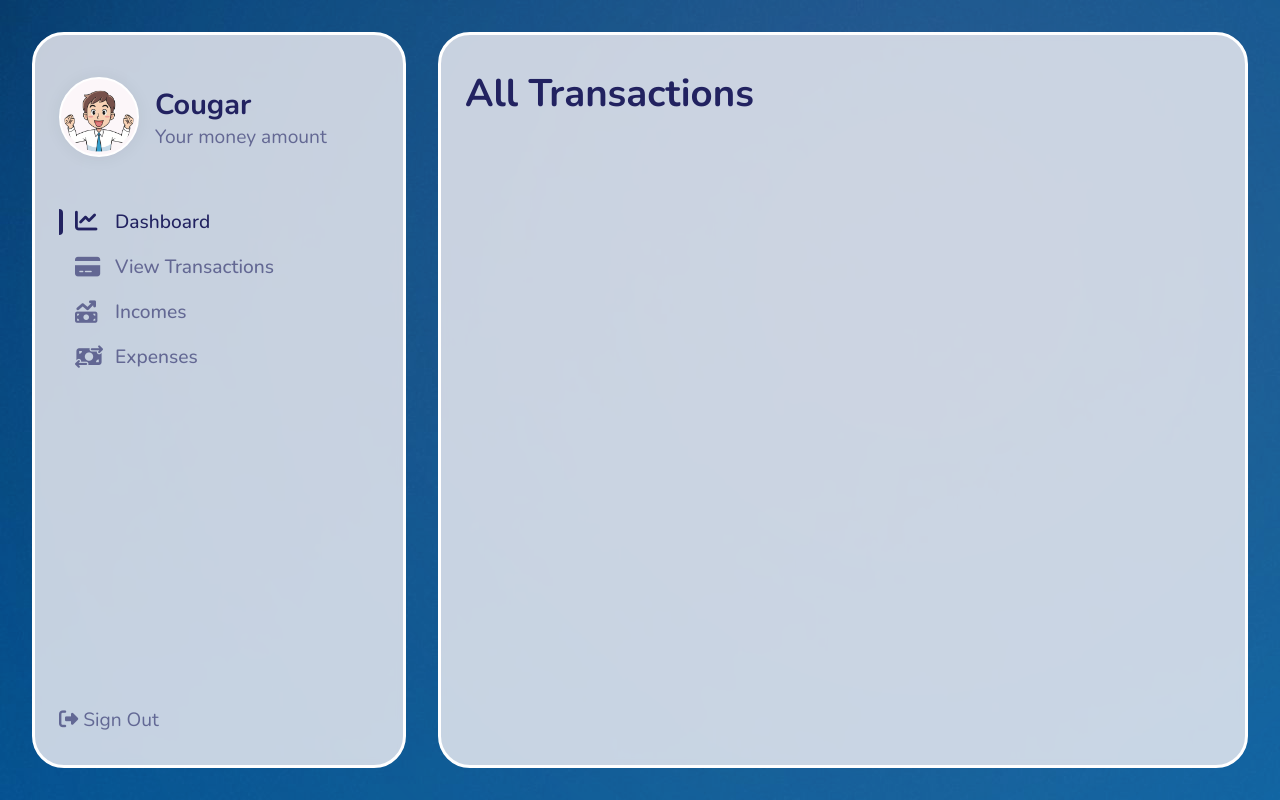
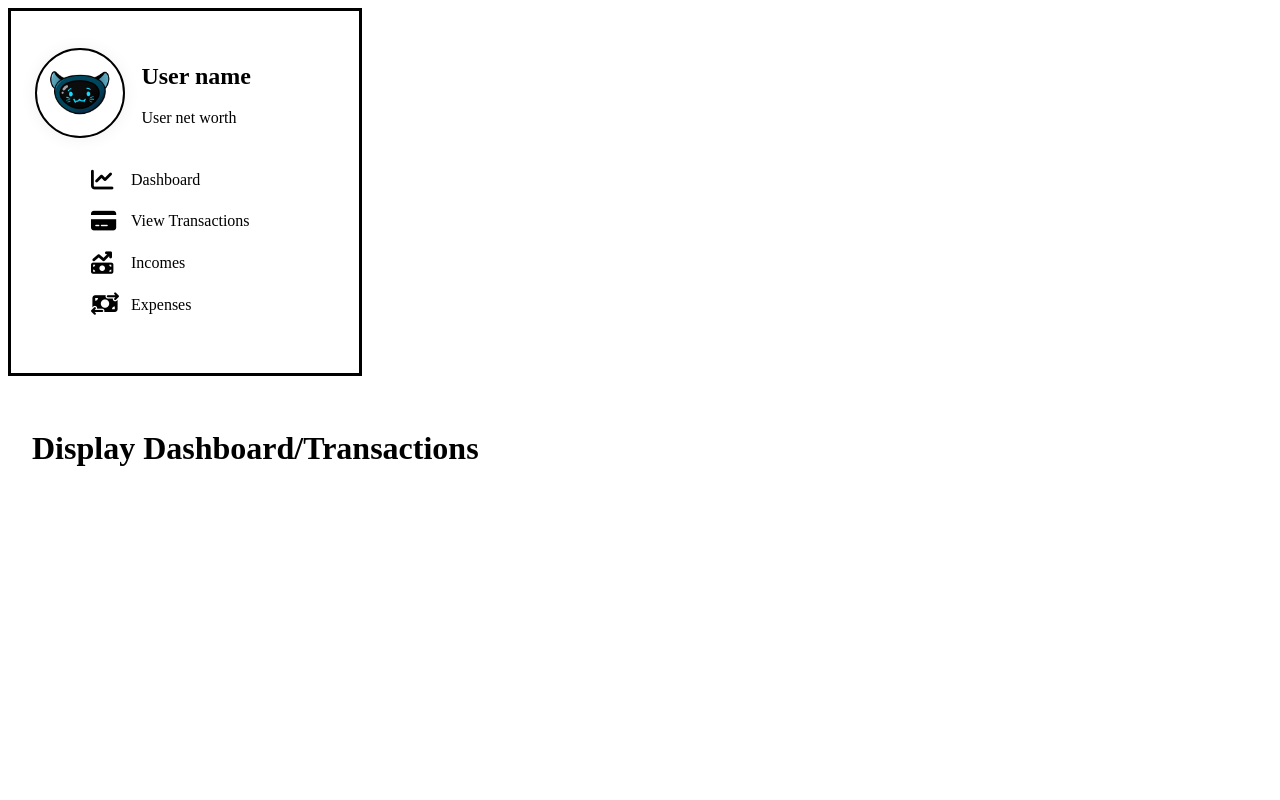
Before and after one commit to johnbcruz/wealth-wise, a React (Create React App) app in the folder frontend/: page / in a window 1280 px wide. Built offline with nearby package versions, Linux system fonts and the light colour scheme.

Commit message:
Update frontend boilerplate

```diff
--- a/frontend/src/App.js
+++ b/frontend/src/App.js
@@ -1,8 +1,4 @@
-import React, {useState, useMemo} from 'react'
-import styled from "styled-components";
-import bg from './img/bg.png'
-import {MainLayout} from './styles/Layouts'
-import Orb from './Components/Orb/Orb'
+import React, {useState} from 'react'
 import Navigation from './Components/Navigation/Navigation'
 import Dashboard from './Components/Dashboard/Dashboard';
 import Income from './Components/Income/Income'
@@ -30,38 +26,14 @@ function App() {
     }
   }
 
-  const orbMemo = useMemo(() => {
-    return <Orb />
-  },[])
-
   return (
-    <AppStyled bg={bg} className="App">
-      {orbMemo}
-      <MainLayout>
+    <div className="App">
         <Navigation active={active} setActive={setActive} />
         <main>
           {displayData()}
         </main>
-      </MainLayout>
-    </AppStyled>
+    </div>
   );
 }
 
-const AppStyled = styled.div`
-  height: 100vh;
-  background-image: url(${props => props.bg});
-  position: relative;
-  main{
-    flex: 1;
-    background: rgba(252, 246, 249, 0.78);
-    border: 3px solid #FFFFFF;
-    backdrop-filter: blur(4.5px);
-    border-radius: 32px;
-    overflow-x: hidden;
-    &::-webkit-scrollbar{
-      width: 0;
-    }
-  }
-`;
-
 export default App;
--- a/frontend/src/Components/Dashboard/Dashboard.js
+++ b/frontend/src/Components/Dashboard/Dashboard.js
@@ -6,7 +6,7 @@ function Dashboard() {
     return (
         <DashboardStyled>
             <InnerLayout>
-                <h1>All Transactions</h1>
+                <h1>Display Dashboard/Transactions</h1>
             </InnerLayout>
         </DashboardStyled>
     );
--- a/frontend/src/Components/Expenses/Expenses.js
+++ b/frontend/src/Components/Expenses/Expenses.js
@@ -6,14 +6,15 @@ function Expenses(){
     return(
         <ExpensesStyled>
             <InnerLayout>
-                {/* Add any content you want within the InnerLayout here */}
+                <h1>Display Expenses</h1>
             </InnerLayout>
         </ExpensesStyled>
     )
 }
 
 const ExpensesStyled = styled.div`
-    /* Add any styles you want for ExpensesStyled here */
+    display: flex;
+    overflow: auto;
 `;
 
 export default Expenses;
--- a/frontend/src/Components/Income/Income.js
+++ b/frontend/src/Components/Income/Income.js
@@ -6,7 +6,7 @@ function Income() {
     return (
         <IncomeStyled>
             <InnerLayout>
-                <h1>Incomes</h1>
+                <h1>Display Income</h1>
             </InnerLayout>
         </IncomeStyled>
     )
--- a/frontend/src/Components/Navigation/Navigation.js
+++ b/frontend/src/Components/Navigation/Navigation.js
@@ -1,7 +1,5 @@
-import React, { useState } from 'react'
 import styled from 'styled-components'
 import avatar from '../../img/avatar.png'
-import { signout } from '../../utils/Icons'
 import { menuItems } from '../../utils/menuItems'
 
 function Navigation({active, setActive}) {
@@ -11,8 +9,8 @@ function Navigation({active, setActive}) {
             <div className="user-con">
                 <img src={avatar} alt="" />
                 <div className="text">
-                    <h2>Cougar</h2>
-                    <p>Your money amount</p>
+                    <h2>User name</h2>
+                    <p>User net worth</p>
                 </div>
             </div>
             <ul className="menu-items">
@@ -27,27 +25,17 @@ function Navigation({active, setActive}) {
                     </li>
                 })}
             </ul>
-            <div className="bottom-nav">
-                <li>
-                    {signout} Sign Out
-                </li>
-            </div>
         </NavStyled>
     )
 }
 
 const NavStyled = styled.nav`
     padding: 2rem 1.5rem;
-    width: 374px;
+    width: 300px;
     height: 100%;
-    background: rgba(252, 246, 249, 0.78);
-    border: 3px solid #FFFFFF;
-    backdrop-filter: blur(4.5px);
-    border-radius: 32px;
+    border: 3px solid black;
     display: flex;
     flex-direction: column;
-    justify-content: space-between;
-    gap: 2rem;
     .user-con{
         height: 100px;
         display: flex;
@@ -58,16 +46,9 @@ const NavStyled = styled.nav`
             height: 80px;
             border-radius: 50%;
             object-fit: cover;
-            background: #fcf6f9;
-            border: 2px solid #FFFFFF;
+            border: 2px solid black;
             padding: .2rem;
             box-shadow: 0px 1px 17px rgba(0, 0, 0, 0.06);
-        }
-        h2{
-            color: rgba(34, 34, 96, 1);
-        }
-        p{
-            color: rgba(34, 34, 96, .6);
         }
     }
 
@@ -82,32 +63,11 @@ const NavStyled = styled.nav`
             margin: .6rem 0;
             font-weight: 500;
             cursor: pointer;
-            transition: all .4s ease-in-out;
-            color: rgba(34, 34, 96, .6);
             padding-left: 1rem;
             position: relative;
             i{
-                color: rgba(34, 34, 96, 0.6);
                 font-size: 1.4rem;
-                transition: all .4s ease-in-out;
             }
-        }
-    }
-
-    .active{
-        color: rgba(34, 34, 96, 1) !important;
-        i{
-            color: rgba(34, 34, 96, 1) !important;
-        }
-        &::before{
-            content: "";
-            position: absolute;
-            left: 0;
-            top: 0;
-            width: 4px;
-            height: 100%;
-            background: #222260;
-            border-radius: 0 10px 10px 0;
         }
     }
 `;
--- a/frontend/src/Components/Orb/Orb.js
+++ /dev/null
@@ -1,40 +0,0 @@
-import React from 'react'
-import styled, { keyframes } from 'styled-components'
-import { useWindowSize } from '../../utils/useWindowSize';
-
-function Orb() {
-
-    const {width, height} = useWindowSize()
-
-    console.log(width, height)
-
-    const moveOrb = keyframes`
-        0%{
-            transform: translate(0, 0);
-        }
-        50%{
-            transform: translate(${width}px, ${height/2}px);
-        }
-        100%{
-            transform: translate(0, 0);
-        }
-    `
-
-    const OrbStyled = styled.div`
-        width: 70vh;
-        height: 70vh;
-        position: absolute;
-        border-radius: 50%;
-        margin-left: -37vh;
-        margin-top: -37vh;
-        background: linear-gradient(180deg, #F56692 0%, #F2994A 100%);
-        filter: blur(400px);
-        animation: ${moveOrb} 15s alternate linear infinite;
-    `;
-
-    return (
-        <OrbStyled></OrbStyled>
-    )
-}
-
-export default Orb
--- a/frontend/src/styles/GlobalStyle.js
+++ b/frontend/src/styles/GlobalStyle.js
@@ -1,53 +1,5 @@
 import {createGlobalStyle} from 'styled-components'
 
 export const GlobalStyle = createGlobalStyle`
-    *{
-        margin: 0;
-        padding: 0;
-        box-sizing: border-box;
-        list-style: none;
-    }
-
-    :root{
-        --primary-color: #222260;
-        --primary-color2: 'color: rgba(34, 34, 96, .6)';
-        --primary-color3: 'color: rgba(34, 34, 96, .4)';
-        --color-green: #42AD00;
-        --color-grey: #aaa;
-        --color-accent: #F56692;
-        --color-delete: #FF0000;
-    }
-
-    body{
-        font-family: 'Nunito', sans-serif;
-        font-size: clamp(1rem, 1.5vw, 1.2rem);
-        overflow: hidden;
-        color: rgba(34, 34, 96, .6);
-    }
-
-    h1, h2, h3, h4, h5, h6{
-        color: var(--primary-color);
-    }
-
-    .error{
-        color: red;
-        animation: shake 0.5s ease-in-out;
-        @keyframes shake {
-            0%{
-                transform: translateX(0);
-            }
-            25%{
-                transform: translateX(10px);
-            }
-            50%{
-                transform: translateX(-10px);
-            }
-            75%{
-                transform: translateX(10px);
-            }
-            100%{
-                transform: translateX(0);
-            }
-        }
-    }
+    // Add Global Styles
 `;
```
Also changed, not shown: frontend/src/Components/Button/Button.js (deleted), frontend/src/img/avatar.png, frontend/src/img/bg.png (deleted).
